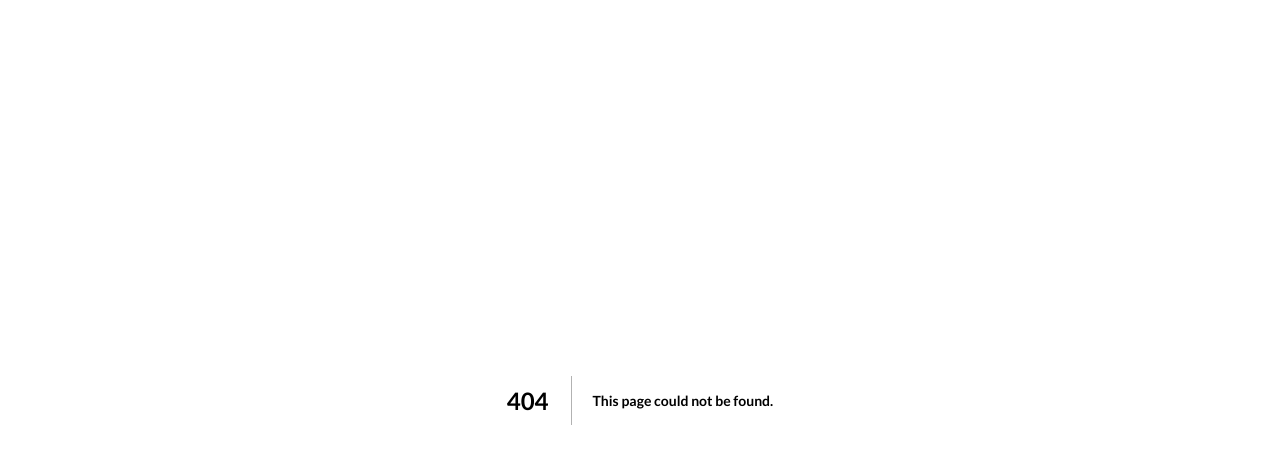
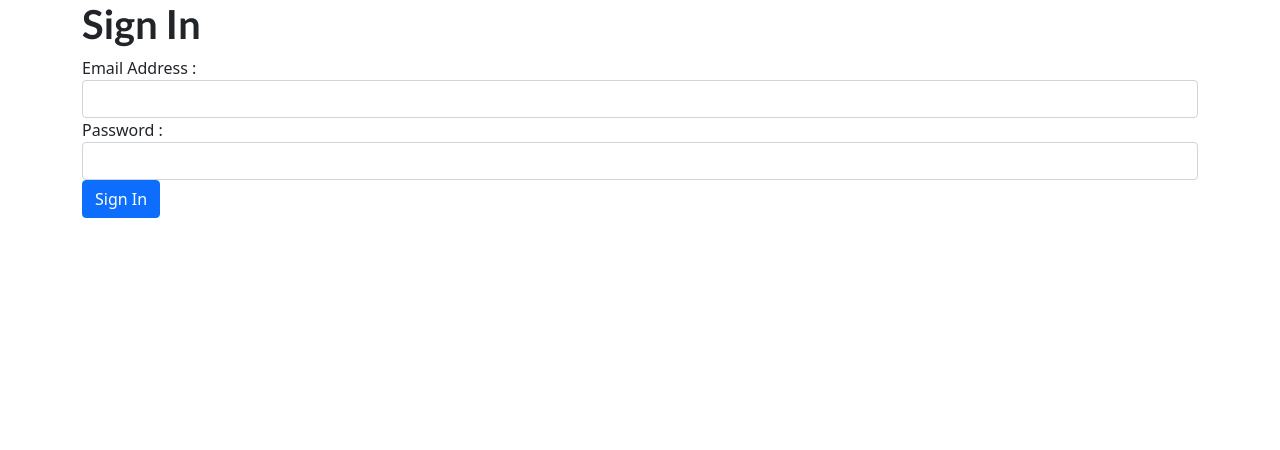
Before and after one commit to YousfiHamza/Bazar, a Next.js app in the folder client/: page /auth/signin in a window 1280 px wide. Before the commit this address had no page. Shown: the top 450 px of the page. Built offline with nearby package versions, Linux system fonts and the light colour scheme.

Commit message:
feat: sign In initial setups

```diff
--- /dev/null
+++ b/client/pages/auth/signin.tsx
@@ -0,0 +1,74 @@
+import { ChangeEvent, FormEvent, useState } from 'react'
+import { ErrorModel } from '../models/error.model'
+import useRequest from '../../hooks/useRequest'
+import Router from 'next/router'
+
+interface InputForm {
+  email: string
+  password: string
+}
+
+const SignIn = () => {
+  const [inputForm, setInputForm] = useState<InputForm>({
+    email: '',
+    password: '',
+  })
+  let { errors, doRequest } = useRequest({
+    url: '/api/users/signin',
+    methode: 'post',
+    body: inputForm,
+    onSuccess: () => Router.push('/'),
+  })
+
+  const handleChange = (event: ChangeEvent<HTMLInputElement>) => {
+    setInputForm((prev) => ({
+      ...prev,
+      [event.target.name]: event.target.value,
+    }))
+  }
+
+  const handleSubmit = (event: FormEvent) => {
+    event.preventDefault()
+    doRequest()
+  }
+
+  const displayErrors = () =>
+    errors.map((myError: ErrorModel, index: number) => <li key={index}> {myError.message} </li>)
+
+  return (
+    <div className="container">
+      <form onSubmit={handleSubmit}>
+        <h1>Sign In</h1>
+        <div className="form-group">
+          <label>Email Address :</label>
+          <input
+            onChange={handleChange}
+            value={inputForm.email}
+            name="email"
+            className="form-control"
+            type="text"
+          />
+        </div>
+        <div className="form-group">
+          <label>Password :</label>
+          <input
+            onChange={handleChange}
+            value={inputForm.password}
+            name="password"
+            className="form-control"
+            type="password"
+          />
+        </div>
+        <button className="btn btn-primary">Sign In</button>
+      </form>
+      {errors.length > 0 && (
+        <div className="alert alert-danger">
+          <h4>Ooopps ... </h4>
+          <ul className="my-0">{displayErrors()}</ul>
+        </div>
+      )}
+    </div>
+  )
+}
+
+export default SignIn
```
